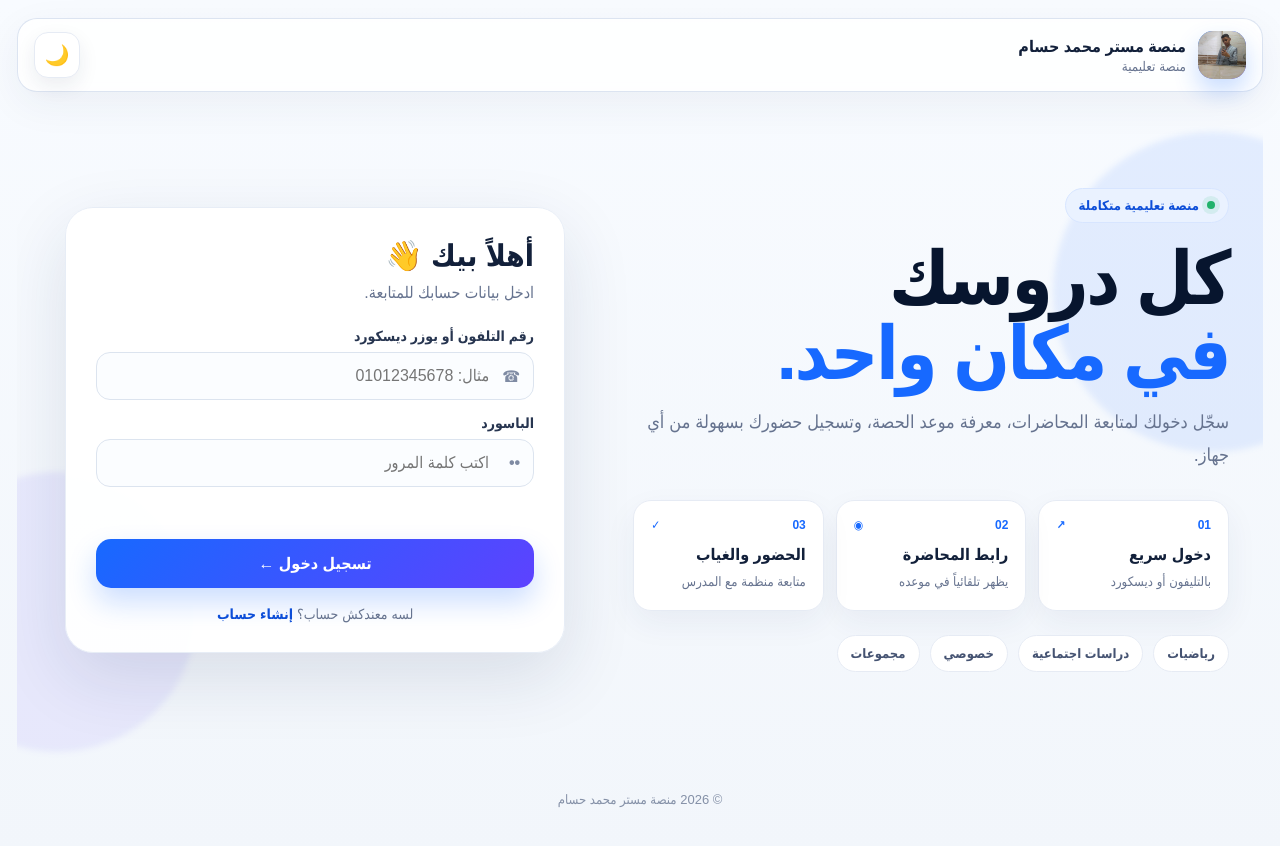
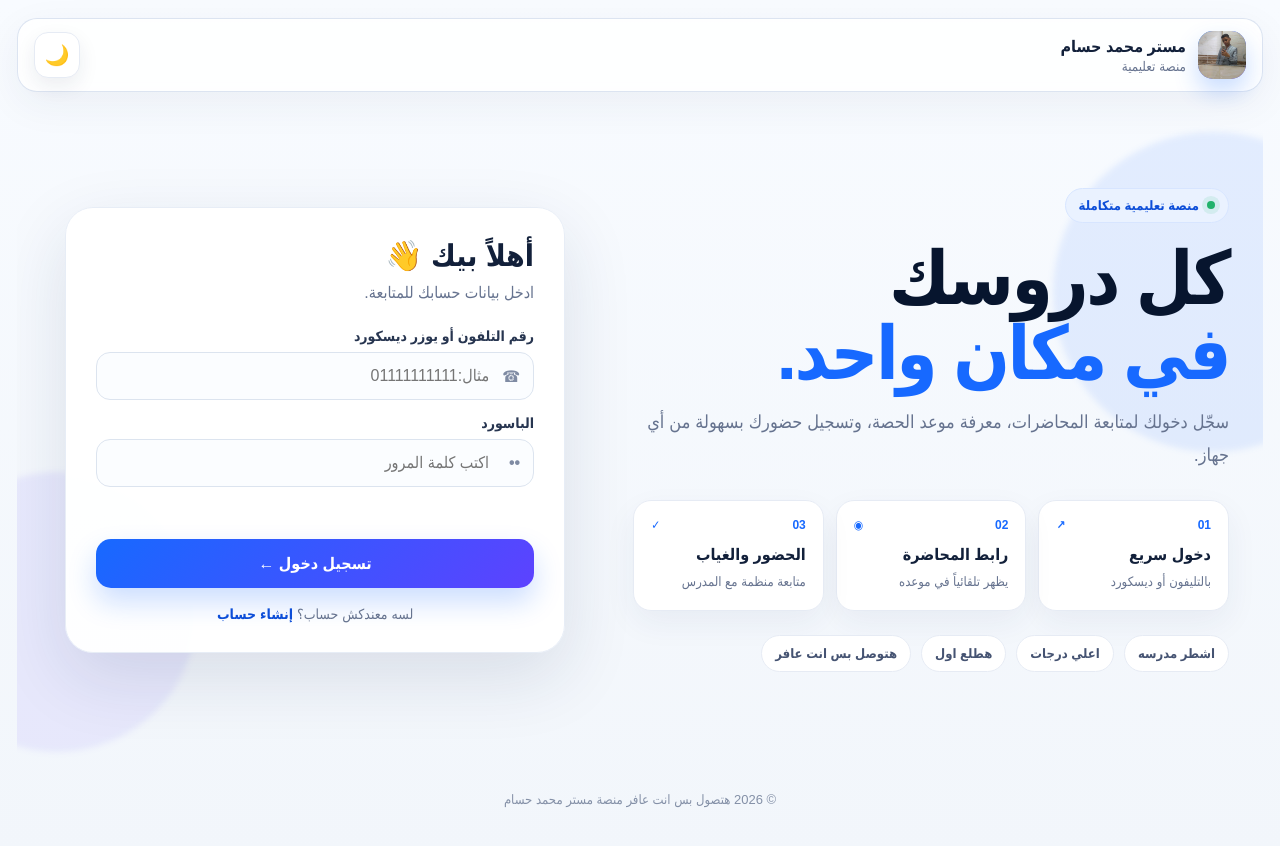
Before and after one commit to mohamedroblox16-a11y/Mrs.Mohamed-Hossam, a website: page public/index.html in a window 1280 px wide. Drawn offline with Linux system fonts and the light colour scheme; no server answers.

Commit message:
index.html

```diff
--- a/public/index.html
+++ b/public/index.html
@@ -687,7 +687,7 @@
         </div>
 
         <div>
-          منصة مستر محمد حسام
+           مستر محمد حسام
           <small>منصة تعليمية</small>
         </div>
 
@@ -775,10 +775,10 @@
         </div>
 
         <div class="badges">
-          <span class="badge">رياضيات</span>
-          <span class="badge">دراسات اجتماعية</span>
-          <span class="badge">خصوصي</span>
-          <span class="badge">مجموعات</span>
+          <span class="badge">اشطر مدرسه</span>
+          <span class="badge">اعلي درجات  </span>
+          <span class="badge">هطلع اول</span>
+          <span class="badge">هتوصل بس انت عافر</span>
         </div>
 
       </section>
@@ -815,7 +815,7 @@
                 name="login"
                 type="text"
                 autocomplete="username"
-                placeholder="مثال: 01012345678"
+                placeholder="مثال:01111111111"
                 required
               >
 
@@ -877,7 +877,7 @@
     </main>
 
     <footer class="footer">
-      © 2026 منصة مستر محمد حسام
+      © 2026   هتصول بس انت عافر  منصة مستر محمد حسام
     </footer>
 
   </div>
@@ -942,7 +942,7 @@
                 name="fullName"
                 type="text"
                 autocomplete="name"
-                placeholder="مثال: محمد أحمد علي"
+                placeholder=" محمد علي المماليك  "
                 required
               >
 
@@ -989,9 +989,7 @@
                 required
               >
 
-                <option value="">
-                  اختر السنة
-                </option>
+
 
                 <option value="أولى إعدادي">
                   أولى إعدادي
@@ -1025,10 +1023,6 @@
                 required
               >
 
-                <option value="">
-                  اختر المادة
-                </option>
-
                 <option value="رياضيات">
                   رياضيات
                 </option>
@@ -1056,11 +1050,6 @@
                 name="mode"
                 required
               >
-
-                <option value="">
-                  اختر النوع
-                </option>
-
                 <option value="خصوصي">
                   خصوصي
                 </option>
```
